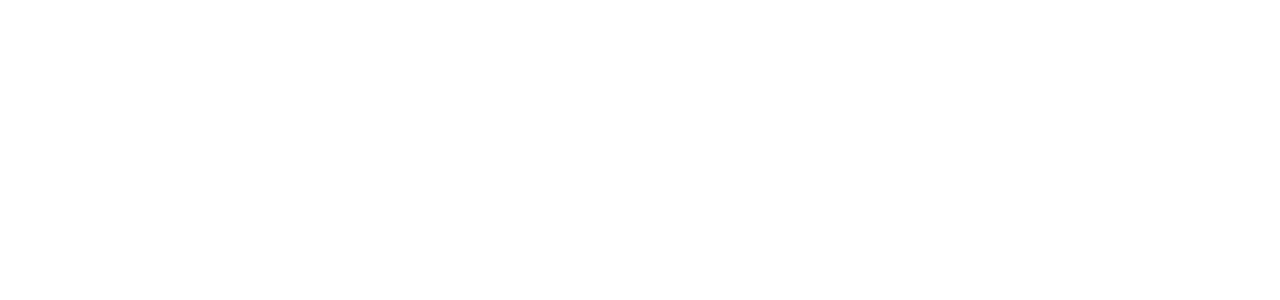
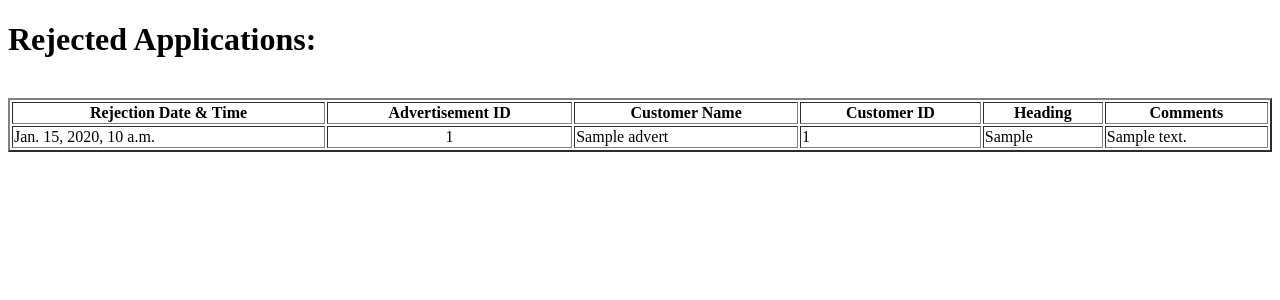
Before and after one commit to Jaspreet8843/Ads_management, a Django app: page /view_rejected in a window 1280 px wide. Before the commit the part shown is empty. Shown: the top 300 px of the page. Run offline with Django 3.2, Linux system fonts and the light colour scheme; tables that the repository leaves empty hold one stand-in row (values such as "Sample post"); parts of the project's set-up code (start-up, migrations or seed data) failed here and were passed over.

Commit message:
view rejected done
makemigrations required

```diff
--- a/Ads_management/settings.py
+++ b/Ads_management/settings.py
@@ -101,7 +101,7 @@ AUTH_PASSWORD_VALIDATORS = [
 
 LANGUAGE_CODE = 'en-us'
 
-TIME_ZONE = 'UTC'
+TIME_ZONE = 'ASIA/KOLKATA'
 
 USE_I18N = True
 
--- a/mainActivity/models.py
+++ b/mainActivity/models.py
@@ -1,3 +1,4 @@
+from django.utils import timezone
 from django.db import models
 
 # Create your models here.
@@ -30,6 +31,7 @@ class adverts(models.Model):
 class rejected(models.Model):
     ad_id=models.IntegerField()
     desc=models.CharField(max_length=255)
+    rej_date=models.DateTimeField(default=timezone.localtime(timezone.now()))
 
 class bills(models.Model):
 	cust_id=models.CharField(max_length=255)
--- a/mainActivity/views.py
+++ b/mainActivity/views.py
@@ -171,4 +171,6 @@ def reject(request, no):
 
 
 def view_rejected(request):
-    return render(request,'view_rejected.html',({}))
+    reject = rejected.objects.raw("""SELECT * FROM mainactivity_adverts, mainactivity_rejected where
+        mainactivity_adverts.id=mainactivity_rejected.ad_id order by mainactivity_rejected.rej_date desc""")
+    return render(request, 'view_rejected.html', ({'reject': reject}))
--- a/template/reject.html
+++ b/template/reject.html
@@ -2,7 +2,7 @@
 <html lang="en">
 <head>
     <meta charset="UTF-8">
-    <title>Accept</title>
+    <title>Reject</title>
 </head>
 <body>
 Are you sure you disagree?:
--- a/template/view_rejected.html
+++ b/template/view_rejected.html
@@ -5,6 +5,29 @@
     <title>View rejected</title>
 </head>
 <body>
+<h1>Rejected Applications:</h1>
+<br>
+<table border="2" width="100%">
+    <tr>
+        <th>Rejection Date & Time</th>
+        <th>Advertisement ID</th>
+        <th>Customer Name</th>
+        <th>Customer ID</th>
+        <th>Heading</th>
+        <th>Comments</th>
+    </tr>
+    {% for i in reject %}
+    <tr>
+        <td>{{i.rej_date}}</td>
+        <td align="center">{{i.ad_id}}</td>
+        <td>{{i.cust_name}}</td>
+        <td>{{i.cust_id}}</td>
+        <td>{{i.ad_header}}</td>
+        <td>{{i.desc}}</td>
+    </tr>
 
+    {% endfor %}
+
+</table>
 </body>
 </html>
```
